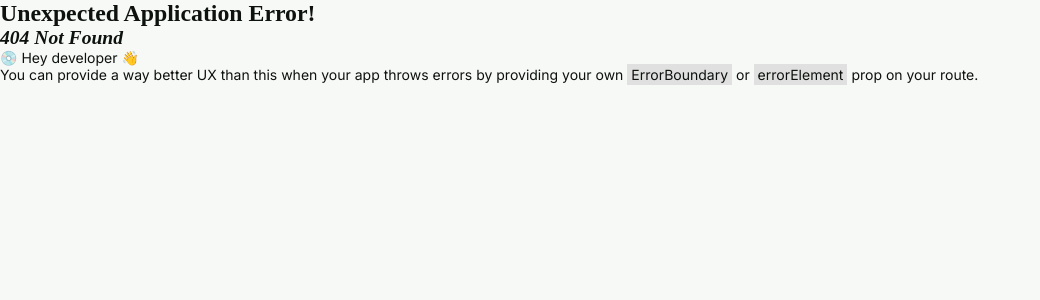
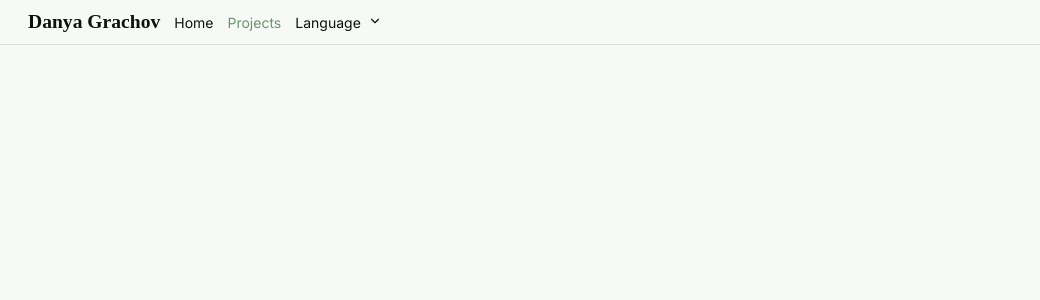
Before and after one commit to wiresnchains/wiresnchains-portfolio, a React (Create React App) app: page /projects in a window 1280 px wide. Before the commit this address had no page. Shown: the top 300 px of the page, without its empty margins (0-1040 px from the left). Built offline with nearby package versions, Linux system fonts and the light colour scheme; a web font is replaced by a local one.

Commit message:
Add `Projects` page

```diff
--- a/src/components/Nav.tsx
+++ b/src/components/Nav.tsx
@@ -43,12 +43,18 @@ export function NavItem({ children }: { children: ReactNode }) {
     );
 }
 
-export function Nav({ children }: { children: ReactNode }) {
+export function Nav({ alwaysScrolled, children }: { alwaysScrolled?: boolean, children: ReactNode }) {
     const [scrolled, setScrolled] = useState(false);
 
-    window.addEventListener("scroll", () => {
-        setScrolled(window.scrollY > 1);
-    });
+    if (!alwaysScrolled) {
+        window.addEventListener("scroll", () => {
+            setScrolled(window.scrollY > 1);
+        });
+    }
+    else {
+        if (!scrolled)
+            setScrolled(true);
+    }
 
     return (
         <nav className={scrolled ? "nav show-background" : "nav"}>
@@ -57,11 +63,11 @@ export function Nav({ children }: { children: ReactNode }) {
     );
 }
 
-export function Navbar() {
+export function Navbar({ alwaysScrolled }: { alwaysScrolled?: boolean }) {
     const language = useLanguage();
 
     return (
-        <Nav>
+        <Nav alwaysScrolled={alwaysScrolled}>
             <NavGroup side={NavGroupSide.Left}>
                 <NavItem>
                     <h3>{language.dictionary.heading}</h3>
@@ -70,7 +76,7 @@ export function Navbar() {
                     <NavLink to="/">{language.dictionary.home}</NavLink>
                 </NavItem>
                 <NavItem>
-                    <NavLink to="/experience">{language.dictionary.experience}</NavLink>
+                    <NavLink to="/projects">{language.dictionary.projects}</NavLink>
                 </NavItem>
                 <NavItem>
                     <DropdownMenu title={language.dictionary.language}>
--- a/src/index.tsx
+++ b/src/index.tsx
@@ -5,6 +5,7 @@ import { createBrowserRouter, RouterProvider } from "react-router-dom";
 import { LanguageProvider } from "./hooks/LanguageProvider";
 
 import { Home } from "./views/Home";
+import { Projects } from "./views/Projects";
 
 import "./styles/style.scss";
 
@@ -18,6 +19,10 @@ import "./styles/style.scss";
         {
             path: "/",
             element: <Home />
+        },
+        {
+            path: "/projects",
+            element: <Projects />
         }
     ]);
 
--- /dev/null
+++ b/src/views/Projects.tsx
@@ -0,0 +1,9 @@
+import { Navbar } from "../components/Nav";
+
+export function Projects() {
+    return (
+        <>
+            <Navbar alwaysScrolled />
+        </>
+    );
+}
```
